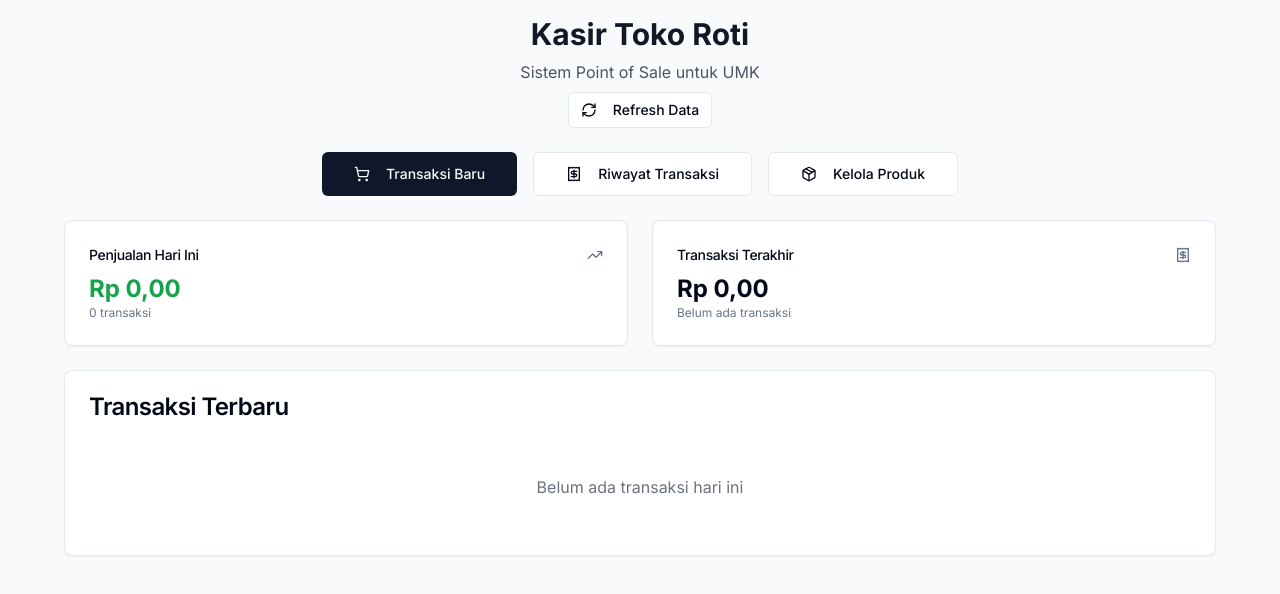
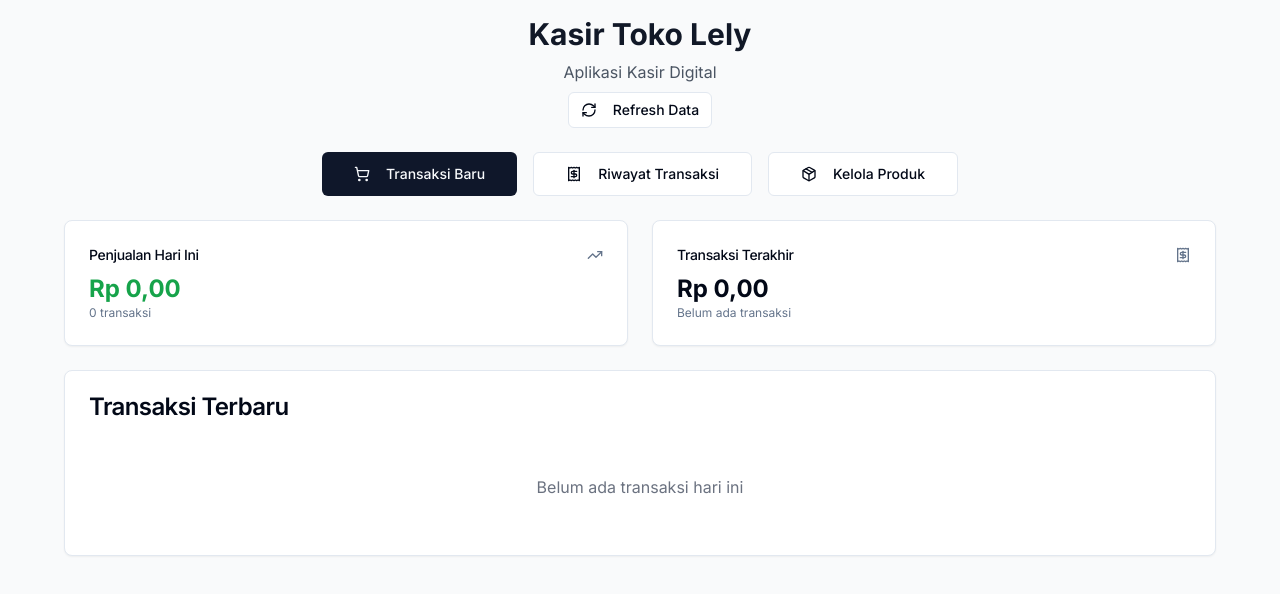
Before and after one commit to sabenih726/aplikasi-kasir, a Next.js app: page / in a window 1280 px wide. Shown: the top 594 px of the page. Built offline with nearby package versions, Linux system fonts and the light colour scheme.

Commit message:
Update page.tsx

```diff
--- a/app/page.tsx
+++ b/app/page.tsx
@@ -62,8 +62,8 @@ export default function Dashboard() {
       <div className="max-w-6xl mx-auto space-y-6">
         {/* Header */}
         <div className="text-center space-y-2">
-          <h1 className="text-3xl font-bold text-gray-900">Kasir Toko Roti</h1>
-          <p className="text-gray-600">Sistem Point of Sale untuk UMK</p>
+          <h1 className="text-3xl font-bold text-gray-900">Kasir Toko Lely</h1>
+          <p className="text-gray-600">Aplikasi Kasir Digital</p>
           <Button variant="outline" size="sm" onClick={loadData} disabled={loading}>
             <RefreshCw className={`mr-2 h-4 w-4 ${loading ? "animate-spin" : ""}`} />
             Refresh Data
```
